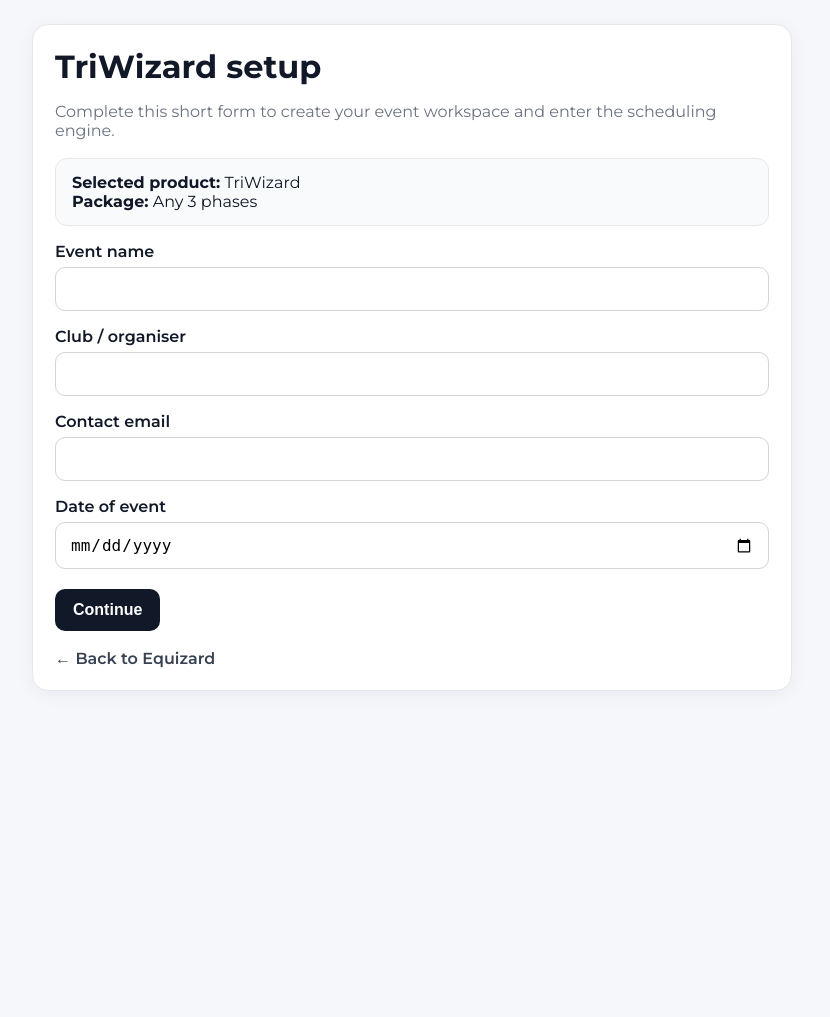
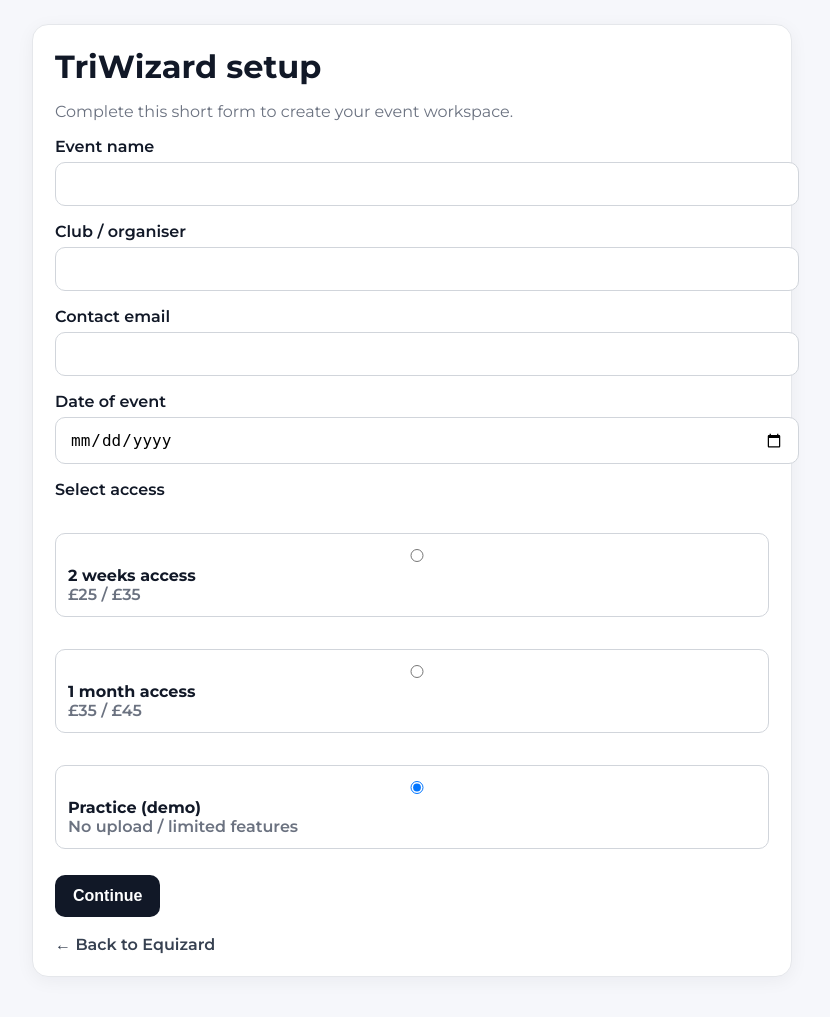
Before and after one commit to roland-lang/equizard-landing, a FastAPI app: page /triwizard in a window 1280 px wide. Shown: the whole page, without its empty margins (228-1058 px from the left). Before the commit the page ends 691 px from the top, so only its background shows below. Run offline with FastAPI, Linux system fonts and the light colour scheme.

Commit message:
Update wizard_onboarding.html

```diff
--- a/templates/wizard_onboarding.html
+++ b/templates/wizard_onboarding.html
@@ -15,10 +15,7 @@
       color:#111827;
       padding:24px 16px 40px;
     }
-    .wrap{
-      max-width:760px;
-      margin:0 auto;
-    }
+    .wrap{ max-width:760px; margin:0 auto; }
     .card{
       background:#fff;
       border:1px solid #e5e7eb;
@@ -26,35 +23,41 @@
       padding:22px;
       box-shadow:0 4px 18px rgba(17,24,39,0.05);
     }
-    h1{
-      margin-top:0;
-      margin-bottom:10px;
-    }
-    .muted{
-      color:#6b7280;
-    }
+    h1{ margin-top:0; margin-bottom:10px; }
+    .muted{ color:#6b7280; }
+
     label{
       display:block;
       font-weight:600;
       margin-top:16px;
       margin-bottom:6px;
     }
+
     input{
       width:100%;
-      box-sizing:border-box;
       padding:12px 14px;
       border:1px solid #d1d5db;
       border-radius:10px;
       font-size:16px;
-      background:#fff;
     }
-    .summary{
+
+    .options{
       margin-top:18px;
-      padding:14px 16px;
-      background:#f9fafb;
-      border:1px solid #e5e7eb;
-      border-radius:12px;
+      display:grid;
+      gap:10px;
     }
+
+    .option{
+      border:1px solid #d1d5db;
+      border-radius:10px;
+      padding:12px;
+      cursor:pointer;
+    }
+
+    .option input{
+      margin-right:8px;
+    }
+
     .btn{
       display:inline-block;
       margin-top:20px;
@@ -67,10 +70,22 @@
       font-size:16px;
       cursor:pointer;
     }
+
     .btn:disabled{
       opacity:0.6;
       cursor:not-allowed;
     }
+
+    .warning{
+      margin-top:12px;
+      padding:12px;
+      background:#fff7ed;
+      border:1px solid #fdba74;
+      border-radius:10px;
+      color:#7c2d12;
+      font-size:14px;
+    }
+
     .back{
       display:inline-block;
       margin-top:18px;
@@ -78,88 +93,88 @@
       text-decoration:none;
       font-weight:600;
     }
-    .status{
-      margin-top:12px;
-      padding:12px 14px;
-      background:#f9fafb;
-      border:1px solid #e5e7eb;
-      border-radius:10px;
-      font-size:15px;
-      color:#4b5563;
-      display:none;
-    }
   </style>
 </head>
 <body>
   <div class="wrap">
     <div class="card">
+
       <h1>{{ wizard_title }} setup</h1>
 
       <p class="muted">
-        Complete this short form to create your event workspace and enter the scheduling engine.
+        Complete this short form to create your event workspace.
       </p>
 
-      <div class="summary">
-        <strong>Selected product:</strong> {{ wizard_title }}<br>
-        <strong>Package:</strong>
-        {% if package_type == "triathlon" %}
-          Any 3 phases
-        {% else %}
-          Up to 4 phases
-        {% endif %}
-      </div>
+      <form id="createForm" action="/start-wizard" method="post">
 
-      <form id="createForm" action="/start-wizard" method="post">
         <input type="hidden" name="wizard" value="{{ wizard }}">
 
-        <label for="event_name">Event name</label>
-        <input id="event_name" name="event_name" type="text" required>
+        <!-- PRE-FILLED FIELDS -->
+        <label>Event name</label>
+        <input name="event_name" value="{{ event_name or '' }}" required>
 
-        <label for="club_name">Club / organiser</label>
-        <input id="club_name" name="club_name" type="text" required>
+        <label>Club / organiser</label>
+        <input name="club_name" value="{{ club_name or '' }}" required>
 
-        <label for="contact_email">Contact email</label>
-        <input id="contact_email" name="contact_email" type="email" required>
+        <label>Contact email</label>
+        <input name="contact_email" type="email" value="{{ contact_email or '' }}" required>
 
-        <label for="competition_date">Date of event</label>
-        <input id="competition_date" name="competition_date" type="date" required>
+        <label>Date of event</label>
+        <input name="competition_date" type="date" value="{{ competition_date or '' }}" required>
+
+        <!-- LICENCE OPTIONS -->
+        <label>Select access</label>
+
+        <div class="options">
+
+          <label class="option">
+            <input type="radio" name="licence" value="2_week"
+              {% if licence == "2_week" or not licence %}checked{% endif %}>
+            <strong>2 weeks access</strong><br>
+            <span class="muted">£25 / £35</span>
+          </label>
+
+          <label class="option">
+            <input type="radio" name="licence" value="1_month"
+              {% if licence == "1_month" %}checked{% endif %}>
+            <strong>1 month access</strong><br>
+            <span class="muted">£35 / £45</span>
+          </label>
+
+          <label class="option">
+            <input type="radio" name="licence" value="free"
+              {% if licence == "free" %}checked{% endif %}>
+            <strong>Practice (demo)</strong><br>
+            <span class="muted">No upload / limited features</span>
+          </label>
+
+        </div>
+
+        {% if warning %}
+          <div class="warning">{{ warning }}</div>
+        {% endif %}
 
         <button id="submitBtn" type="submit" class="btn">Continue</button>
 
-        <div id="statusBox" class="status">
-          Preparing {{ wizard_title }}…
-        </div>
       </form>
 
       <a class="back" href="/">← Back to Equizard</a>
+
     </div>
   </div>
 
   <script>
-    (function () {
-      const form = document.getElementById("createForm");
-      const btn = document.getElementById("submitBtn");
-      const status = document.getElementById("statusBox");
+    const form = document.getElementById("createForm");
+    const btn = document.getElementById("submitBtn");
 
-      let submitted = false;
+    let submitted = false;
 
-      if (!form || !btn) return;
-
-      form.addEventListener("submit", function (event) {
-        if (submitted) {
-          event.preventDefault();
-          return false;
-        }
-
-        submitted = true;
-        btn.disabled = true;
-        btn.textContent = "Continuing…";
-
-        if (status) {
-          status.style.display = "block";
-        }
-      });
-    })();
+    form.addEventListener("submit", function () {
+      if (submitted) return false;
+      submitted = true;
+      btn.disabled = true;
+      btn.textContent = "Continuing…";
+    });
   </script>
 </body>
 </html>
```
